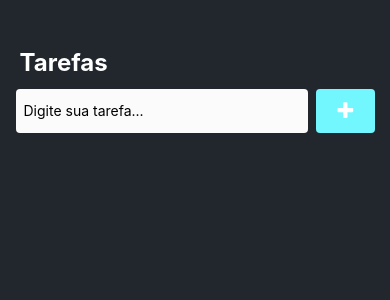
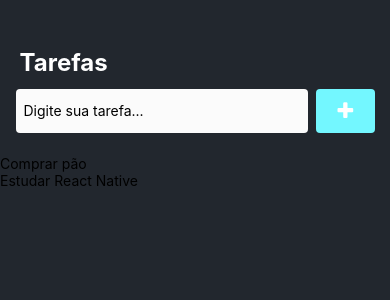
Before and after one commit to Savio-Anjos/App-Tarefas, a React Native app: screen / in a window 390 px wide. Shown: the top 300 px of the page. Built offline with nearby package versions, Linux system fonts and the light colour scheme.

Commit message:
Configurando listagem das tarefas

```diff
--- a/App.js
+++ b/App.js
@@ -4,13 +4,27 @@ import {
   Text,
   StyleSheet,
   TouchableOpacity,
-  TextInput
+  TextInput,
+  FlatList
 } from 'react-native';
 
 import { FontAwesome } from '@expo/vector-icons';
 
+import Tarefa from './src/Tarefa';
+
 export default function App() {
   const [tarefa, setTarefa] = useState('')
+  const [list, setList] = useState([
+    {
+      key: '1',
+      item: 'Comprar pão'
+    },
+
+    {
+      key: '2',
+      item: 'Estudar React Native'
+    }
+  ]);
 
   function handleAdd() {
     alert(tarefa)
@@ -33,6 +47,12 @@ export default function App() {
            <FontAwesome name="plus" size={20} color="#FFF" />
         </TouchableOpacity>
       </View>
+
+      <FlatList
+      data={list}
+      keyExtractor={ (item) => item.key}
+      renderItem={ ({ item }) => <Tarefa data={item}/> }
+      />
     </View>
 
   )
--- /dev/null
+++ b/src/Tarefa.js
@@ -0,0 +1,11 @@
+
+import React from "react";
+import { View, Text } from 'react-native';
+
+export default function Tarefa({ data }) {
+    return (
+    <View>
+        <Text>{data.item}</Text>
+    </View>
+    )
+}
```
